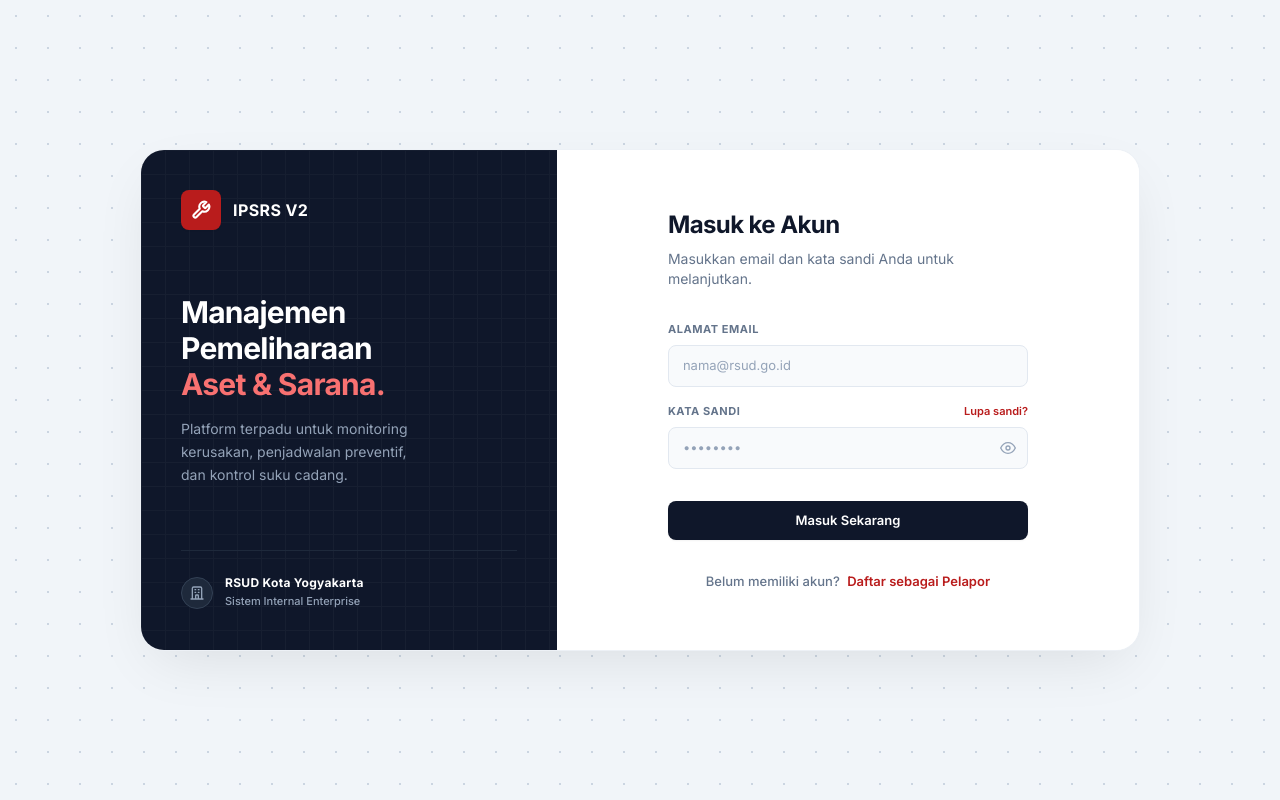
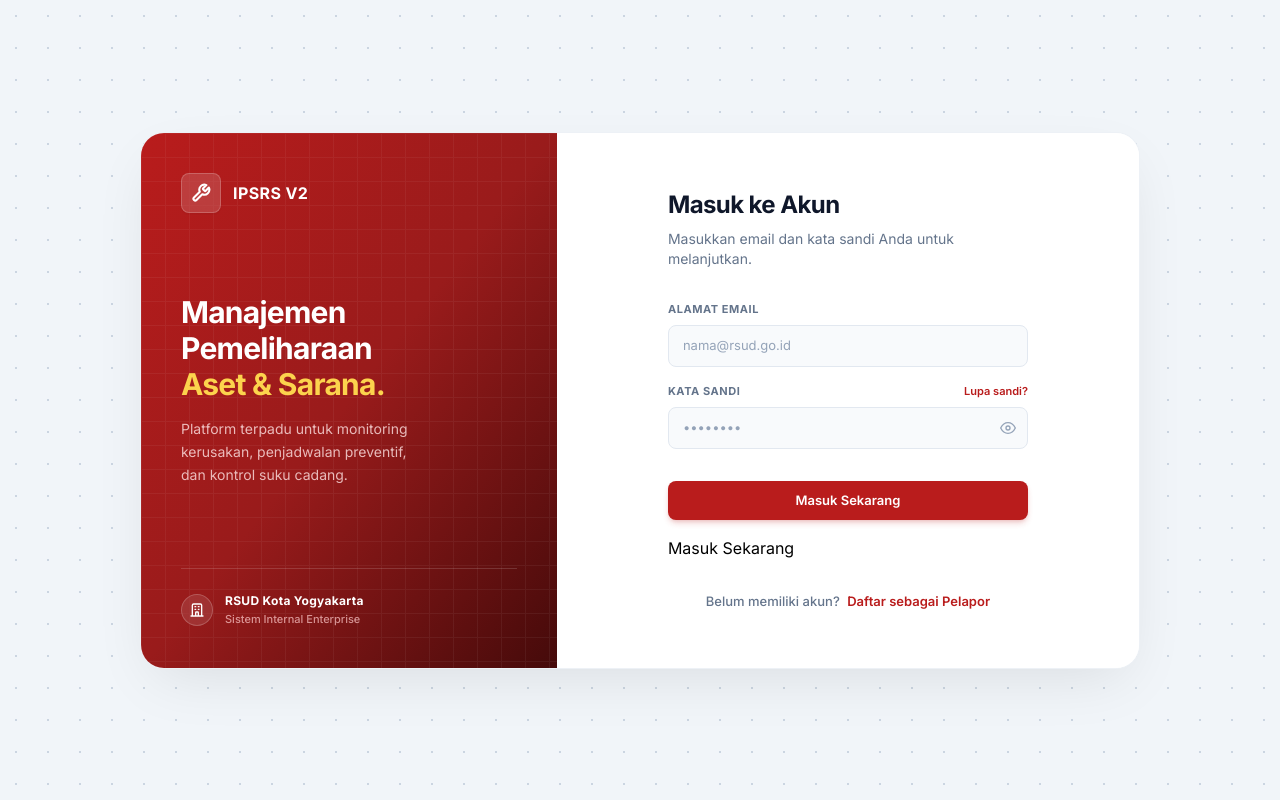
Before and after one commit to agadape/ipsrs, a CodeIgniter 4 app: the page made by app/Views/pages/auth/login.php in a window 1280 px wide. Run offline with PHP 8.4 and a stand-in for CodeIgniter, Linux system fonts and the light colour scheme; the template is opened without the code that fills it, so the values that code supplies are empty; some libraries are stand-ins or nearby versions.

Commit message:
style(auth): align login and register pages with SIM-RSUD red gradient theme

```diff
--- a/app/Views/pages/auth/login.php
+++ b/app/Views/pages/auth/login.php
@@ -17,15 +17,15 @@
   <div class="w-full max-w-[1000px] bg-white rounded-[24px] shadow-[0_20px_60px_-15px_rgba(0,0,0,0.1)] flex flex-col md:flex-row overflow-hidden border border-slate-200/60 relative z-10">
 
     <!-- ── Left Brand Panel ────────────────────────────────────────────── -->
-    <div class="hidden md:flex flex-col justify-between w-5/12 bg-slate-900 p-10 relative overflow-hidden">
+    <div class="hidden md:flex flex-col justify-between w-5/12 bg-gradient-to-br from-red-700 via-red-800 to-red-950 p-10 relative overflow-hidden text-white">
       <!-- Subtle Grid Pattern -->
-      <div class="absolute inset-0 opacity-[0.03]"
+      <div class="absolute inset-0 opacity-[0.05]"
            style="background-image: linear-gradient(#fff 1px, transparent 1px), linear-gradient(90deg, #fff 1px, transparent 1px); background-size: 24px 24px;">
       </div>
 
       <!-- Top: Logo -->
       <div class="relative z-10 flex items-center gap-3">
-        <div class="w-10 h-10 rounded-lg bg-red-700 flex items-center justify-center text-white shadow-sm">
+        <div class="w-10 h-10 rounded-lg bg-white/15 backdrop-blur-md border border-white/20 flex items-center justify-center text-white shadow-sm">
           <svg xmlns="http://www.w3.org/2000/svg" width="20" height="20" viewBox="0 0 24 24" fill="none" stroke="currentColor" stroke-width="2.5" stroke-linecap="round" stroke-linejoin="round">
             <path d="M14.7 6.3a1 1 0 0 0 0 1.4l1.6 1.6a1 1 0 0 0 1.4 0l3.77-3.77a6 6 0 0 1-7.94 7.94l-6.91 6.91a2.12 2.12 0 0 1-3-3l6.91-6.91a6 6 0 0 1 7.94-7.94l-3.76 3.76z"/>
           </svg>
@@ -38,22 +38,22 @@
         <h1 class="text-3xl font-bold text-white leading-[1.2] tracking-tight mb-4">
           Manajemen<br>
           Pemeliharaan<br>
-          <span class="text-red-400">Aset & Sarana.</span>
+          <span class="text-amber-300">Aset & Sarana.</span>
         </h1>
-        <p class="text-slate-400 text-sm leading-relaxed max-w-[240px]">
+        <p class="text-red-100/80 text-sm leading-relaxed max-w-[240px]">
           Platform terpadu untuk monitoring kerusakan, penjadwalan preventif, dan kontrol suku cadang.
         </p>
       </div>
 
       <!-- Bottom: Footer Info -->
-      <div class="relative z-10 border-t border-slate-800 pt-6">
+      <div class="relative z-10 border-t border-white/15 pt-6">
         <div class="flex items-center gap-3">
-          <div class="w-8 h-8 rounded-full bg-slate-800 flex items-center justify-center border border-slate-700">
-            <svg class="w-4 h-4 text-slate-400" fill="none" stroke="currentColor" viewBox="0 0 24 24"><path stroke-linecap="round" stroke-linejoin="round" stroke-width="2" d="M19 21V5a2 2 0 00-2-2H7a2 2 0 00-2 2v16m14 0h2m-2 0h-5m-9 0H3m2 0h5M9 7h1m-1 4h1m4-4h1m-1 4h1m-5 10v-5a1 1 0 011-1h2a1 1 0 011 1v5m-4 0h4"/></svg>
+          <div class="w-8 h-8 rounded-full bg-white/10 backdrop-blur-md flex items-center justify-center border border-white/20">
+            <svg class="w-4 h-4 text-white" fill="none" stroke="currentColor" viewBox="0 0 24 24"><path stroke-linecap="round" stroke-linejoin="round" stroke-width="2" d="M19 21V5a2 2 0 00-2-2H7a2 2 0 00-2 2v16m14 0h2m-2 0h-5m-9 0H3m2 0h5M9 7h1m-1 4h1m4-4h1m-1 4h1m-5 10v-5a1 1 0 011-1h2a1 1 0 011 1v5m-4 0h4"/></svg>
           </div>
           <div>
             <p class="text-white text-xs font-bold tracking-wide">RSUD Kota Yogyakarta</p>
-            <p class="text-slate-400 text-[11px] font-medium mt-0.5">Sistem Internal Enterprise</p>
+            <p class="text-red-200/70 text-[11px] font-medium mt-0.5">Sistem Internal Enterprise</p>
           </div>
         </div>
       </div>
@@ -122,7 +122,13 @@
           </div>
 
           <button type="submit" id="btn-submit"
-                  class="mt-4 w-full py-2.5 rounded-lg bg-slate-900 hover:bg-slate-800 text-white text-[13px] font-semibold flex items-center justify-center gap-2 transition-all shadow-sm">
+                  class="mt-4 w-full py-2.5 rounded-lg bg-red-700 hover:bg-red-800 text-white text-[13px] font-semibold flex items-center justify-center gap-2 transition-all shadow-md shadow-red-700/20">
+            <svg id="btn-loader" class="hidden w-4 h-4 animate-spin text-white/70" xmlns="http://www.w3.org/2000/svg" fill="none" viewBox="0 0 24 24">
+              <circle class="opacity-25" cx="12" cy="12" r="10" stroke="currentColor" stroke-width="4"/>
+              <path class="opacity-75" fill="currentColor" d="M4 12a8 8 0 018-8v8H4z"/>
+            </svg>
+            <span id="btn-text">Masuk Sekarang</span>
+          </button>
             <svg id="btn-loader" class="hidden w-4 h-4 animate-spin text-white/70" xmlns="http://www.w3.org/2000/svg" fill="none" viewBox="0 0 24 24">
               <circle class="opacity-25" cx="12" cy="12" r="10" stroke="currentColor" stroke-width="4"/>
               <path class="opacity-75" fill="currentColor" d="M4 12a8 8 0 018-8v8H4z"/>
```
Also changed, not shown: app/Views/pages/auth/register.php (+6 -6 lines).
